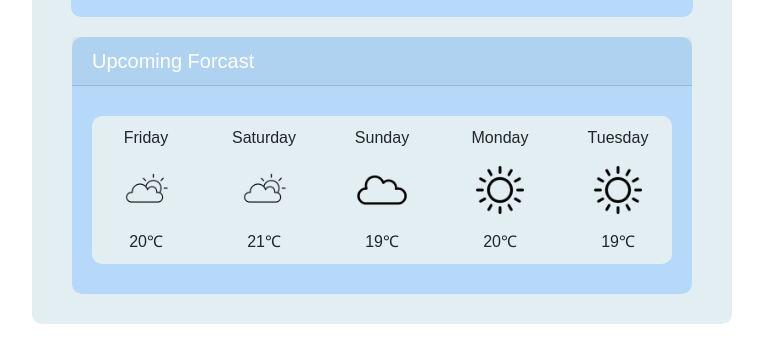
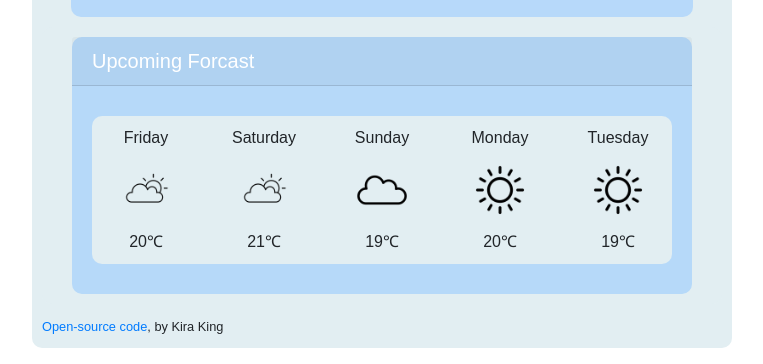
Before and after one commit to kirak98/SheCodes, a plain HTML site: page index.html in a window 1280 px wide. Shown: the part 436-800 px from the top of the page, without its empty margins (258-1021 px from the left). Drawn offline with nearby package versions, Linux system fonts and the light colour scheme; no server answers.

Commit message:
Added GitHub link

```diff
--- a/index.html
+++ b/index.html
@@ -93,5 +93,6 @@
     </div>
 </div>
 <script src="src/index.js"></script>
+<small><a href="https://github.com/kirak98/SheCodes.git" target="_blank">Open-source code</a>, by Kira King</small>
 </body>
 </html>
```
